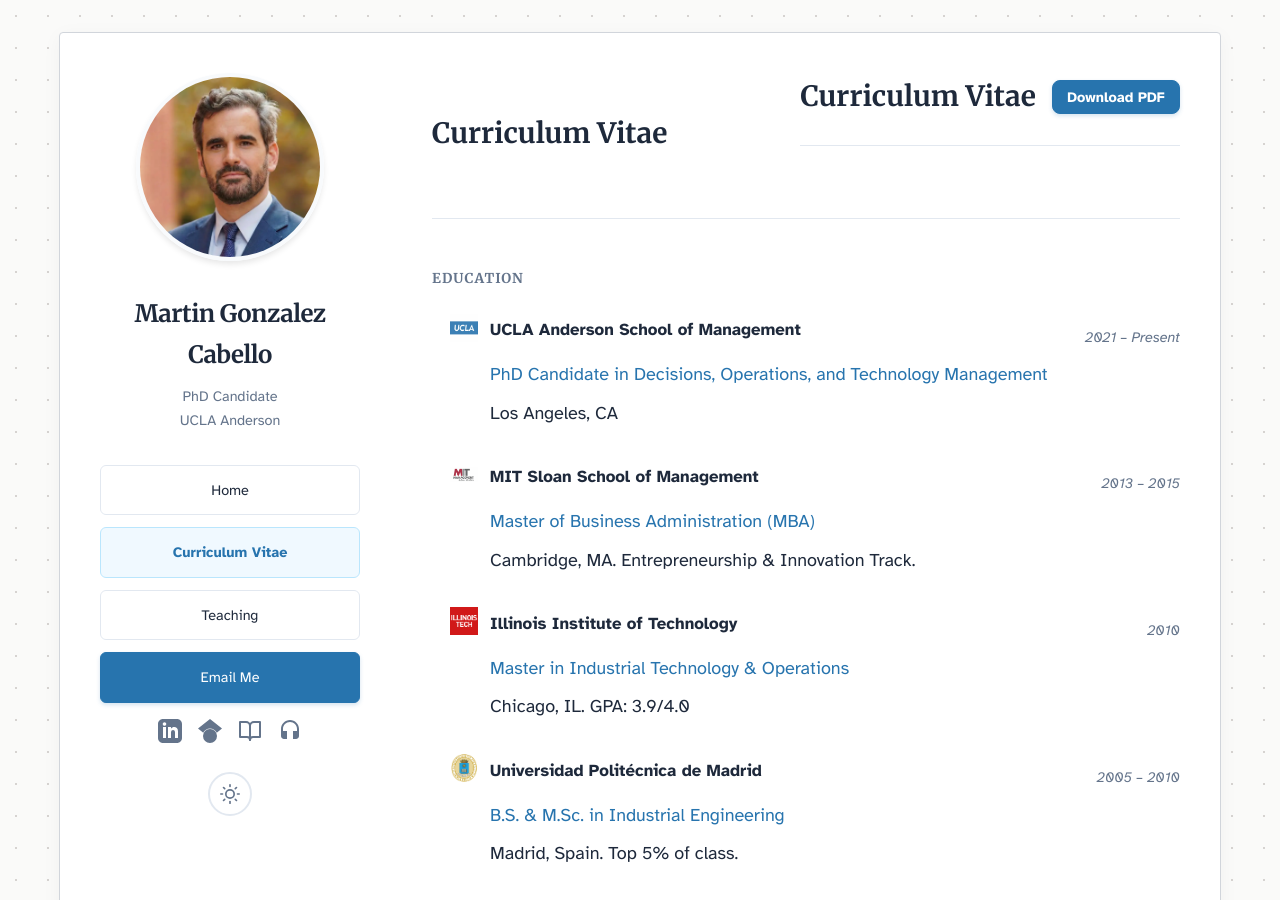
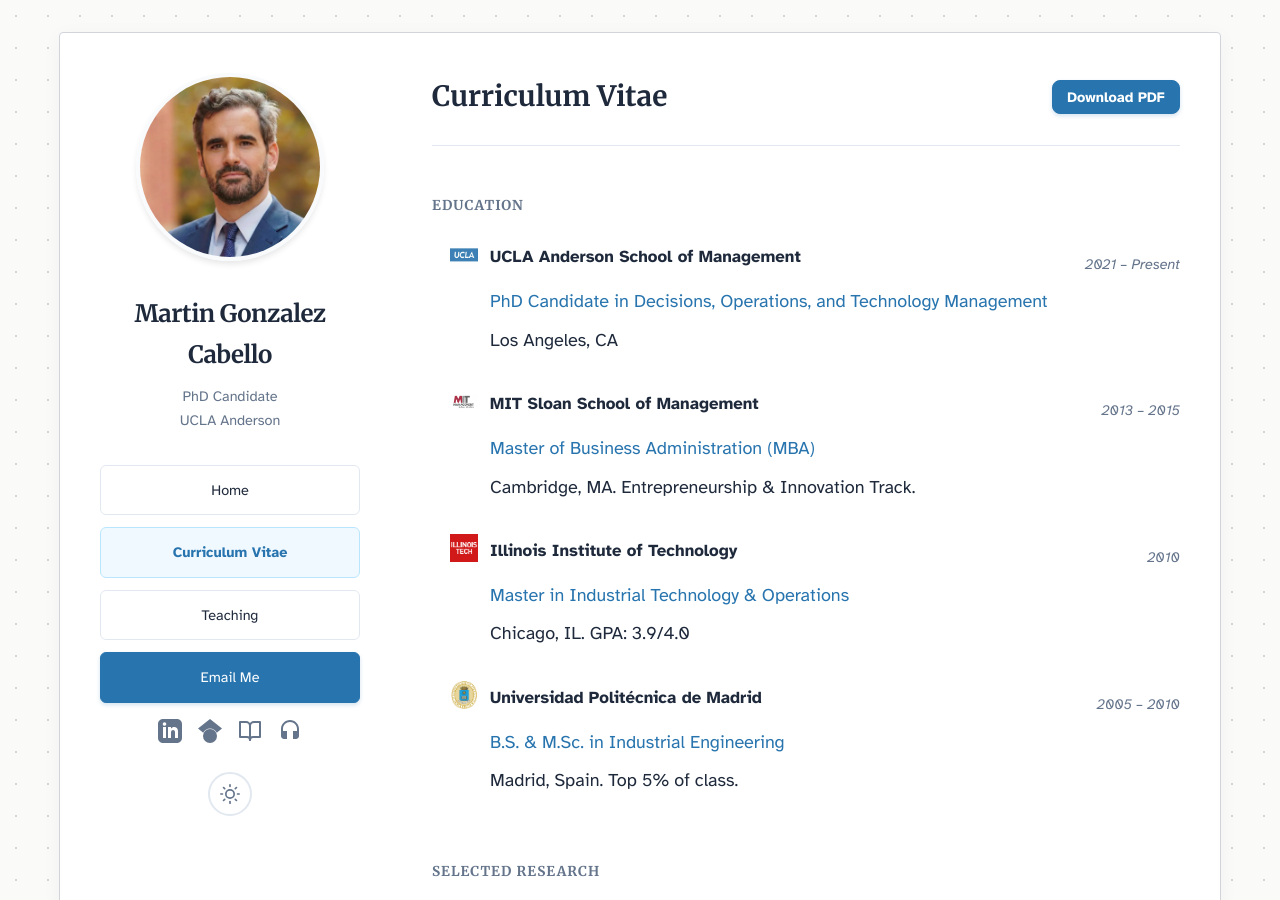
Before and after one commit to martins73/research-site, a Jekyll site: the page built from cv.html, in a window 1280 px wide and 900 px high. Built offline with Jekyll 4.4.1, drawn with Linux system fonts in a browser that asks for light colours.

Commit message:
Update cv.html

```diff
--- a/cv.html
+++ b/cv.html
@@ -9,16 +9,12 @@ description: Academic CV and professional background in analytics, operations, a
 <div class="cv-page-header">
     <h1 class="cv-page-title">Curriculum Vitae</h1>
 
-    <div class="cv-page-header">
-        <h1 class="cv-page-title">Curriculum Vitae</h1>
-
     <div class="cv-actions">
         <a href="/assets/Martin_Gonzalez_Cabello_CV.pdf"
            class="cv-action-btn btn-primary"
            target="_blank" rel="noopener">
             Download PDF
         </a>
-        </div>
     </div>
 </div>
 
```
Lines whose indentation alone changed are shown as unchanged.
